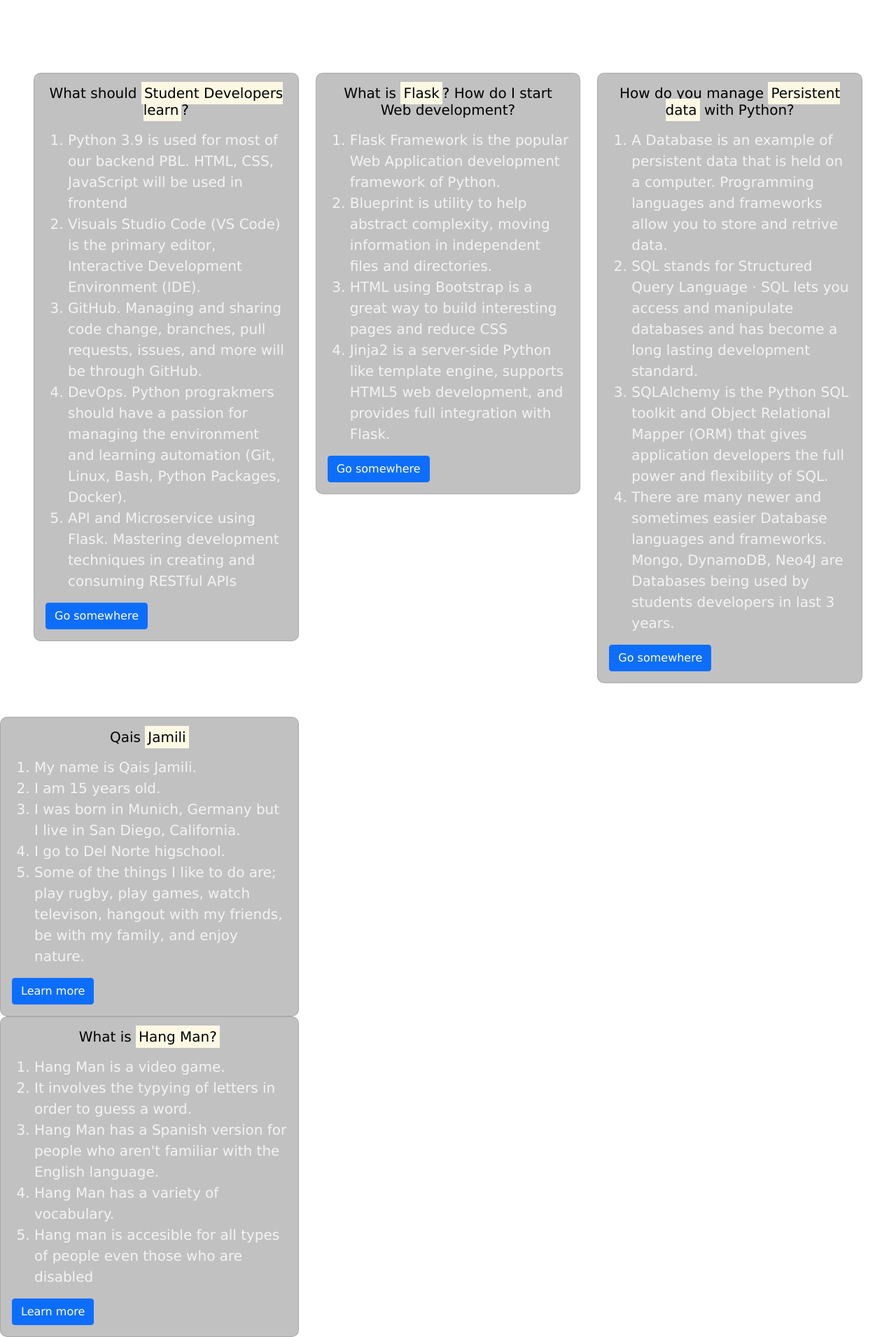
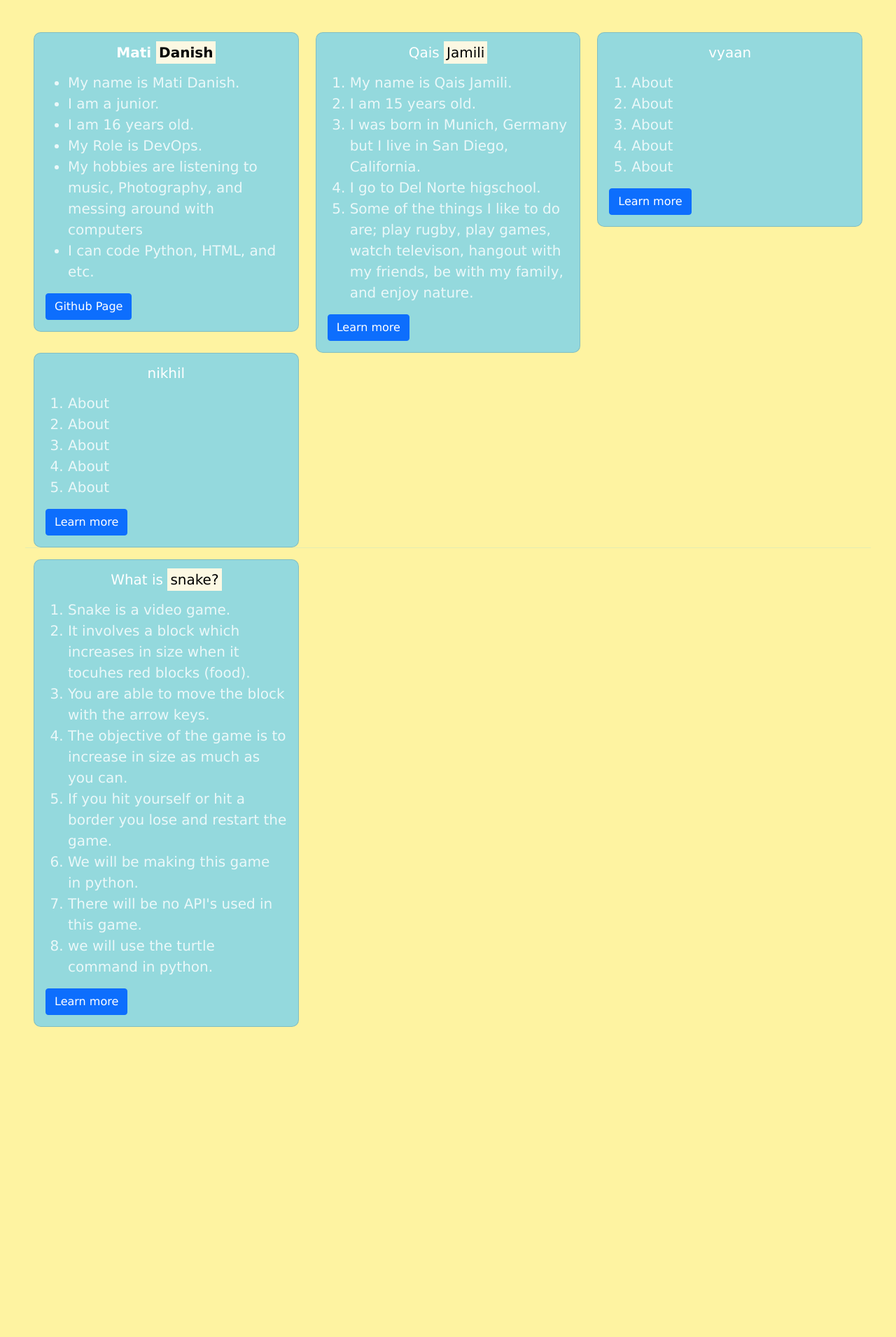
Before and after one commit to hsinaDitaM/MVQN, a Flask app: page / in a window 1280 px wide. Shown: the part 76-1986 px from the top of the page at 70% size. After the commit the page ends 1543 px from the top, so only its background shows below. Run offline with Flask 2, Linux system fonts and the light colour scheme.

Commit message:
reverted breaking changes

```diff
--- a/templates/index.html
+++ b/templates/index.html
@@ -4,23 +4,13 @@
 {% block body %}
     <!-- Start of body content specific to page -->
     <style>
-        body {
-          background-color: #ffffff00;
-        }
         .card {
-          background-color: rgb(193, 193, 193);
+          background-color: rgb(148, 217, 221);
           border-radius: 10px;
         }
-
         h5 {
-          color: black;
+          color: white;
           text-align: center;
-        }
-
-        p {
-            color: rgba(255, 255, 255, 0.808);
-          font-family: verdana;
-          font-size: 20px;
         }
         li{
             color: rgba(255, 255, 255, 0.808);
@@ -32,63 +22,43 @@
           font-family: verdana;
           font-size: 20px;
         }
+        body {
+            background-color: rgb(254, 243, 161);
+            max-width: 100vw;
+            max-height: 100vh;
+            background-size: cover;
+        }
+        hr {
+            color: rgb(148, 217, 221);
+        }
+        h1 {
+          color: rgb(148, 217, 221);
+          text-align: right;
+        }
+        h2{
+        color:rgba(148, 217, 221, 0);
+    }
     </style>
-    <div class="px-5 py-5 mx-auto">
-        <h1 class="text-white"><strong>MVQN</strong></h1>
+    <div class="px-5">
+        <h2>_</h2>
         <div class="row">
             <div class="col-4">
                 <div class="card">
                     <img class="card-img-top" src="{{ url_for('static', filename='assets/python.jpeg') }}" alt="Python Development" height="0">
                     <div class="card-body">
-                    <h5 class="card-title">What should <mark>Student Developers learn</mark>?</h5>
+                    <h5 class="card-title"><b>Mati <mark>Danish</mark></b></h5>
                     <p class="card-text">
-                        <ol>
-                            <li>Python 3.9 is used for most of our backend PBL. HTML, CSS, JavaScript will be used in frontend</li>
-                            <li>Visuals Studio Code (VS Code) is the primary editor, Interactive Development Environment (IDE).</li>
-                            <li>GitHub.  Managing and sharing code change, branches, pull requests, issues, and more will be through GitHub.</li>
-                            <li>DevOps. Python prograkmers should have a passion for managing the environment and learning automation (Git, Linux, Bash, Python Packages, Docker).</li>
-                            <li>API and Microservice using Flask.  Mastering development techniques in creating and consuming RESTful APIs</li>
-                        </ol>
+                        <ul>
+                            <li>My name is Mati Danish.</li>
+                            <li>I am a junior.</li>
+                            <li>I am 16 years old.</li>
+                            <li>My Role is DevOps.</li>
+                            <li>My hobbies are listening to music, Photography, and messing around with computers</li>
+                            <li>I can code Python, HTML, and etc.</li>
+                        </ul>
                     </p>
-                    <a href="#" class="btn btn-primary">Go somewhere</a>
+                    <a href="https://github.com/hsinaDitaM" class="btn btn-primary">Github Page</a>
                     </div>
-                </div>
-            </div>
-            <div class="col-4">
-                <div class="card">
-                    <img class="card-img-top" src="{{ url_for('static', filename='assets/flask.png') }}" alt="Flask Development" height="0">
-                    <div class="card-body">
-                    <h5 class="card-title">What is <mark>Flask</mark>? How do I start Web development?</h5>
-                    <p class="card-text">
-                        <ol>
-                            <li>Flask Framework is the popular Web Application development framework of Python.</li>
-                            <li>Blueprint is utility to help abstract complexity, moving information in independent files and directories.</li>
-                            <li>HTML using Bootstrap is a great way to build interesting pages and reduce CSS</li>
-                            <li>Jinja2 is a server-side Python like template engine, supports HTML5 web development, and provides full integration with Flask.</li>
-                        </ol>
-                    </p>
-                    <a href="#" class="btn btn-primary">Go somewhere</a>
-                    </div>
-                </div>
-            </div>
-            <div class="col-4">
-                <div class="card">
-                    <img class="card-img-top" src="{{ url_for('static', filename='assets/pythondb.png') }}" alt="Backend and Persistence" height="0">
-                    <div class="card-body">
-                    <h5 class="card-title">How do you manage <mark>Persistent data</mark> with Python?</h5>
-                    <p class="card-text">
-                        <ol>
-                            <li>A Database is an example of persistent data that is held on a computer.  Programming languages and frameworks allow you to store and retrive data.</li>
-                            <li>SQL stands for Structured Query Language · SQL lets you access and manipulate databases and has become a long lasting development standard.</li>
-                            <li>SQLAlchemy is the Python SQL toolkit and Object Relational Mapper (ORM) that gives application developers the full power and flexibility of SQL.</li>
-                            <li>There are many newer and sometimes easier Database languages and frameworks.  Mongo, DynamoDB, Neo4J are Databases being used by students developers in last 3 years.</li>
-                        </ol>
-                    </p>
-                    <a href="#" class="btn btn-primary">Go somewhere</a>
-                    </div>
-                </div>
-            </div>
-
                 </div>
             </div>
             <div class="col-4">
@@ -108,21 +78,60 @@
                     <a href="#" class="btn btn-primary">Learn more</a>
                     </div>
                 </div>
-
+            </div>
+        <div class="col-4">
+            <div class="card">
+                <img class="card-img-top" src="{{ url_for('static', filename='assets/python.jpeg') }}" alt="Python Development" height="0">
+                <div class="card-body">
+                <h5 class="card-title">vyaan</mark></h5>
+                <p class="card-text">
+                    <ol>
+                        <li>About</li>
+                        <li>About</li>
+                        <li>About</li>
+                        <li>About</li>
+                        <li>About</li>
+                    </ol>
+                </p>
+                <a href="#" class="btn btn-primary">Learn more</a>
+                </div>
             </div>
         </div>
         <div class="col-4">
             <div class="card">
                 <img class="card-img-top" src="{{ url_for('static', filename='assets/python.jpeg') }}" alt="Python Development" height="0">
                 <div class="card-body">
-        <h5 class="card-title">What is <mark>Hang Man?</mark></h5>
+                <h5 class="card-title">nikhil</mark></h5>
                 <p class="card-text">
                     <ol>
-                <li>Hang Man is a video game.</li>
-                <li>It involves the typying of letters in order to guess a word.</li>
-                <li>Hang Man has a Spanish version for people who aren't familiar with the English language.</li>
-                <li>Hang Man has a variety of vocabulary.</li>
-                <li>Hang man is accesible for all types of people even those who are disabled</li>
+                        <li>About</li>
+                        <li>About</li>
+                        <li>About</li>
+                        <li>About</li>
+                        <li>About</li>
+                    </ol>
+                </p>
+                <a href="#" class="btn btn-primary">Learn more</a>
+                </div>
+            </div>
+        </div>
+        <hr>
+        <div class="col-4">
+            <div class="card">
+                <img class="card-img-top" src="{{ url_for('static', filename='assets/python.jpeg') }}" alt="Python Development" height="0">
+                <div class="card-body">
+                <h5 class="card-title">What is <mark>snake?</mark></h5>
+                <p class="card-text">
+                    <ol>
+                        <li>Snake is a video game.</li>
+                        <li>It involves a block which increases in size when it tocuhes red blocks (food).</li>
+                        <li>You are able to move the block with the arrow keys.</li>
+                        <li>The objective of the game is to increase in size as much as you can.</li>
+                        <li>If you hit yourself or hit a border you lose and restart the game.</li>
+                        <li>We will be making this game in python.</li>
+                        <li> There will be no API's used in this game.</li>
+                        <li> we will use the turtle command in python.</li>
+
                     </ol>
                 </p>
                 <a href="#" class="btn btn-primary">Learn more</a>
```
Lines whose indentation alone changed are shown as unchanged.
